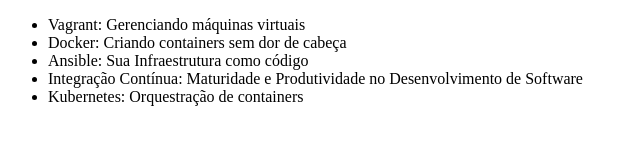
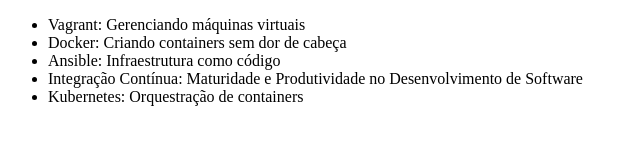
Before and after one commit to JFMullerBR/alura-git, a plain HTML site: page index.html in a window 1280 px wide. Shown: the full height of the page, 0-640 px from the left. Drawn offline with Linux system fonts and the light colour scheme.

Commit message:
Alterando o nome do curso de Ansible

```diff
--- a/index.html
+++ b/index.html
@@ -8,7 +8,7 @@
     <ul>
         <li>Vagrant: Gerenciando máquinas virtuais</li>
         <li>Docker: Criando containers sem dor de cabeça</li>
-        <li>Ansible: Sua Infraestrutura como código</li>
+        <li>Ansible: Infraestrutura como código</li>
         <li>Integração Contínua: Maturidade e Produtividade no Desenvolvimento de Software</li>
         <li>Kubernetes: Orquestração de containers</li>
     </ul>
```
